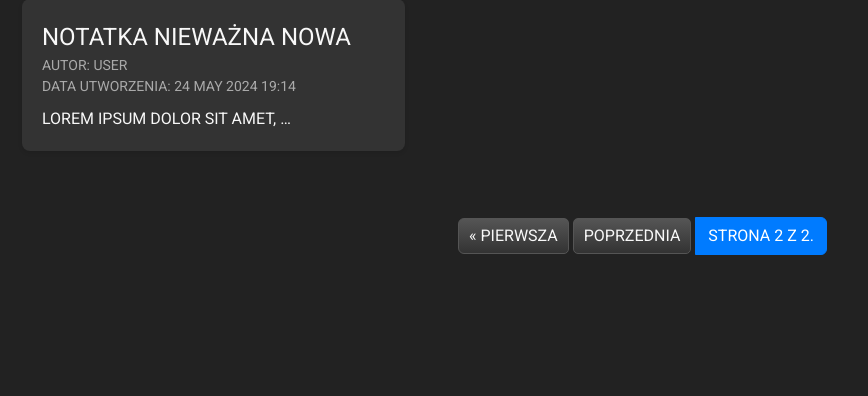
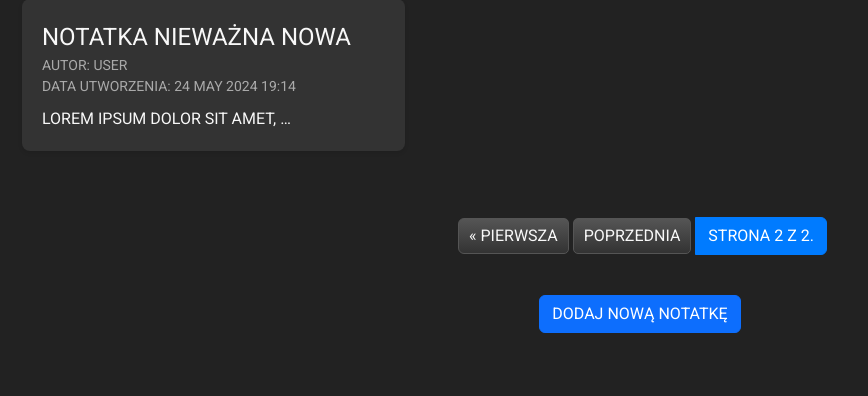
Before and after one commit to KaFkAaAaAaAa/Kajetan_Fili_djangoprojekt, a Django app: page /base/?page=2 in a window 1280 px wide. Shown: the part 283-679 px from the top of the page, without its empty margins (0-868 px from the left). Run offline with Django 5.2, Linux system fonts and the light colour scheme; data comes from the database, SQL or seed files in the repository; both versions use the stored data as it was after the commit.

Commit message:
Dodawanie notatek przez formularz / dodanie na strone (front)

```diff
--- a/base/templates/notes/note_list.html
+++ b/base/templates/notes/note_list.html
@@ -106,7 +106,6 @@
                         Strona {{ page_obj.number }} z {{ page_obj.paginator.num_pages }}.
                     </span>
                 </li>
-
                 {% if page_obj.has_next %}
                     <li class="page-item">
                         <a class="page-link" href="?page={{ page_obj.next_page_number }}">następna</a>
@@ -117,7 +116,12 @@
                 {% endif %}
             </ul>
         </div>
+        <div class="text-center">
+    <a href="/base/create_temp/" class="btn btn-primary">Dodaj nową notatkę</a>
     </div>
+
+    </div>
+
 
     <!-- Dodaj Bootstrap JavaScript (opcjonalnie) -->
     <script src="https://cdn.jsdelivr.net/npm/bootstrap@5.3.0/dist/js/bootstrap.bundle.min.js"></script>
--- a/projekt_szkolny1/settings.py
+++ b/projekt_szkolny1/settings.py
@@ -41,7 +41,7 @@ INSTALLED_APPS = [
     'django.contrib.messages',
     'django.contrib.staticfiles',
     'base.apps.BaseConfig',
-    'django_bootstrap5',
+    'bootstrap5',
 ]
 
 MIDDLEWARE = [
```
Also changed, not shown: base/views.py (line endings or trailing spaces), db.sqlite3.
